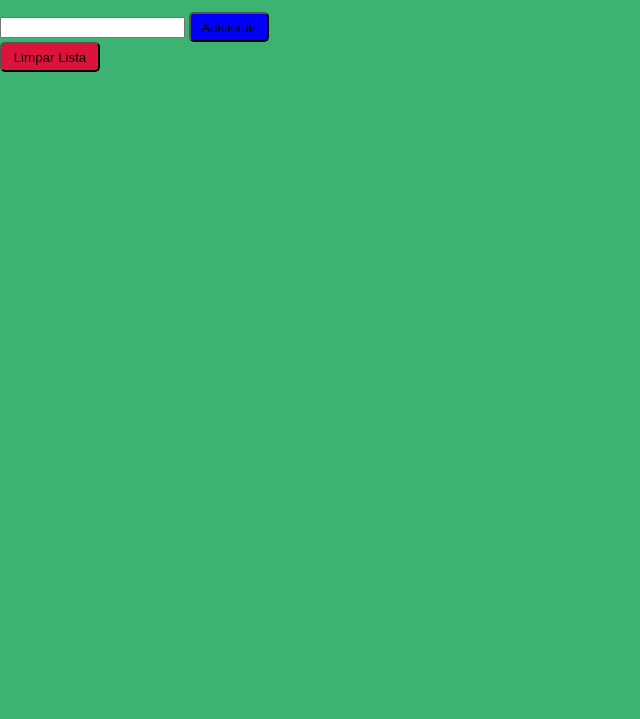
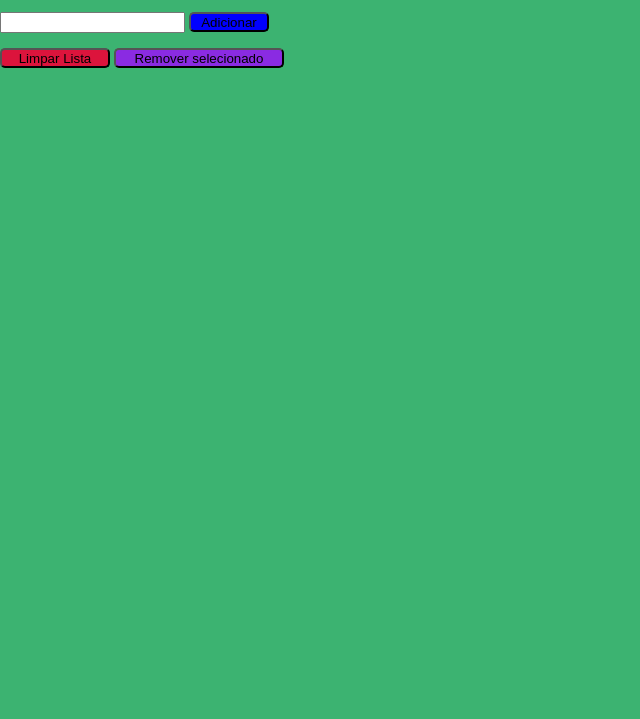
Before and after one commit to willian-prado/todo-list, a website: page index.html in a window 1280 px wide. Shown: the part 81-800 px from the top of the page, without its empty margins (0-640 px from the left). Drawn offline with Linux system fonts and the light colour scheme.

Commit message:
Resolve o requisito 11

```diff
--- a/index.html
+++ b/index.html
@@ -14,7 +14,7 @@
         <p id = "funcionamento"> Clique duas vezes em um item para marcá-lo como completo </p>
     </header>
 
-    <section class = "button-container">
+    <section class = "button-container-top">
         <input id="texto-tarefa" >
         <button id="criar-tarefa" class = "button"> Adicionar </button>
     </section>
@@ -23,8 +23,9 @@
         <ol id="lista-tarefas"></ol>
     </section>
 
-    <section class = "button-container">
+    <section class = "button-container-bot">
         <button id = "apaga-tudo" class="button"> Limpar Lista </button>
+        <button id = "remover-finalizados" class="button"> Remover selecionado </button>
     </section>
 
     <script src="script.js"></script>
--- a/script.js
+++ b/script.js
@@ -2,6 +2,7 @@ const buttonCriarTarefa = document.getElementById('criar-tarefa');
 const buttonLimparLista = document.getElementById('apaga-tudo');
 const input = document.getElementById('texto-tarefa');
 const olListaTarefas = document.getElementById('lista-tarefas');
+const buttonLimparSelecionado = document.getElementById('remover-finalizados');
 
 function addBackground(event) {
   const marked = document.querySelector('.marked');
@@ -42,3 +43,13 @@ function limparLista() {
 }
 
 buttonLimparLista.addEventListener('click', limparLista);
+
+function removeSelecionado(event) {
+  const marked = document.querySelector('.marked');
+
+  if (marked) {
+    olListaTarefas.removeChild(marked);
+  }
+}
+
+buttonLimparSelecionado.addEventListener('click', removeSelecionado);
--- a/style.css
+++ b/style.css
@@ -20,16 +20,25 @@ h1 {
 
 button {
   width: 80px;
-  height: 30px;
+  height: 20px;
   background-color: blue;
   border-radius: 5px;
   font: bold;
   text-align: center;
 }
 
+.button-container-bot {
+  margin-top: 15px;
+}
+
 #apaga-tudo {
-  width: 100px;
+  width: 110px;
   background-color: crimson;
+}
+#remover-finalizados {
+  width: 170px;
+  height: 20px;
+  background-color: blueviolet;
 }
 
 .marked {
```
